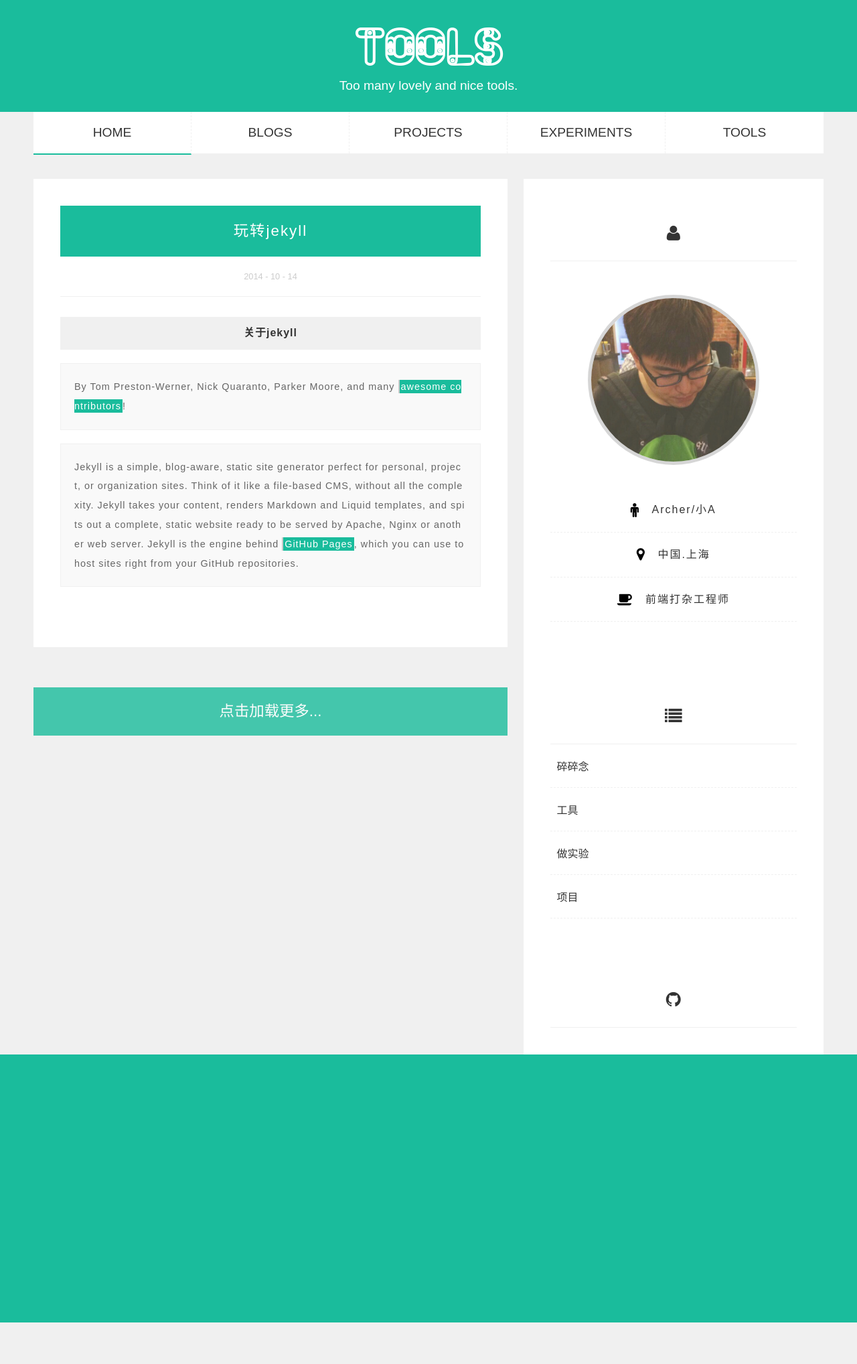
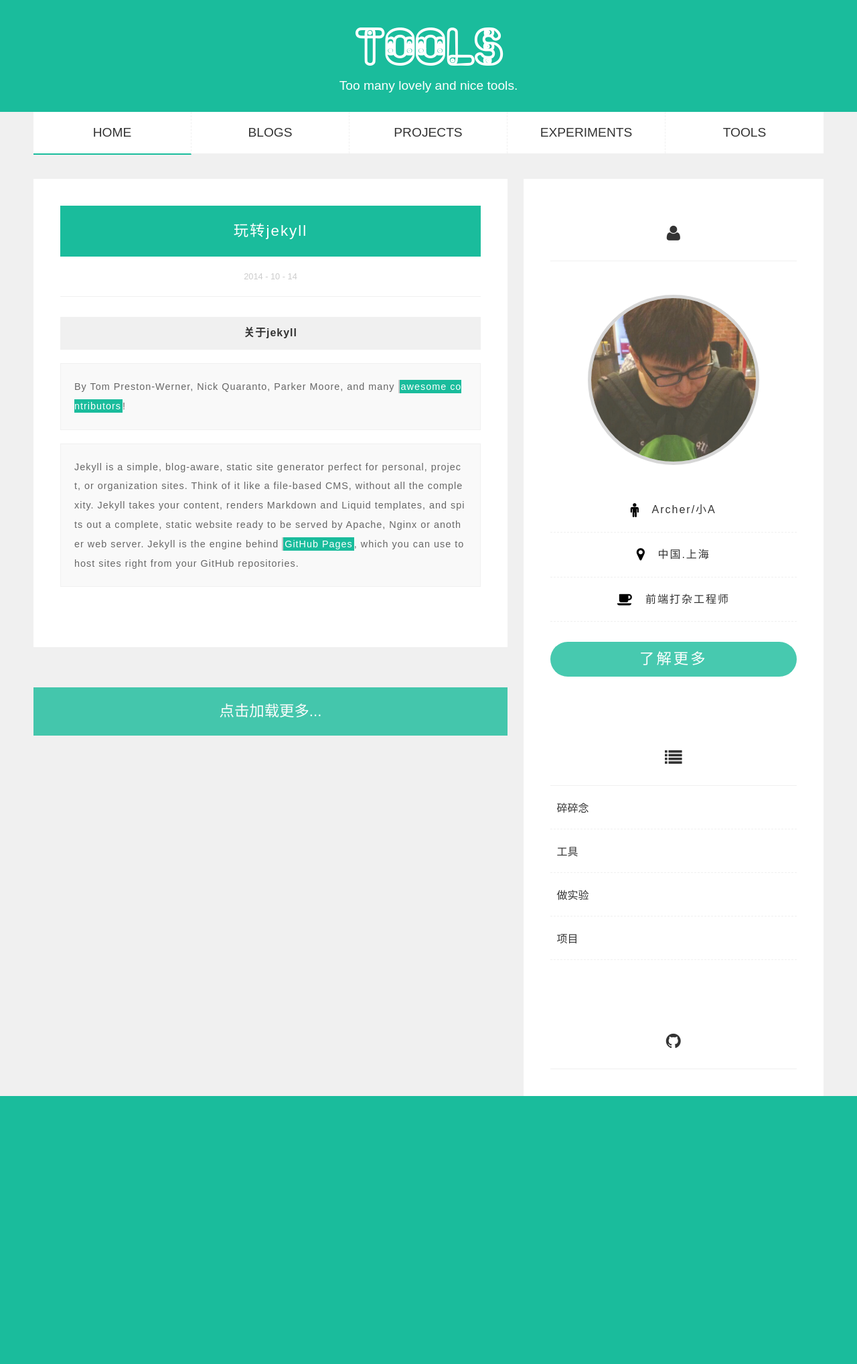
Before and after one commit to qddegtya/qddegtya.github.io, a Jekyll site: the page built from tools.html, in a window 1280 px wide. Shown: the whole page at 67% size. Built offline with Jekyll 4.4.1, drawn with Linux system fonts in a browser that asks for light colours; nearby versions of some CDN libraries; before the commit the page ends 1974 px from its top, so only the background shows below that.

Commit message:
增加了解更多
增加了解更多

```diff
--- a/_includes/index_sidebar.html
+++ b/_includes/index_sidebar.html
@@ -9,6 +9,9 @@
             <li><i class="fa fa-map-marker fa-lg"></i> <span class="archermeta--des">中国.上海</span></li>
             <li><i class="fa fa-coffee fa-lg"></i> <span class="archermeta--des">前端打杂工程师</span></li>
         </ul>
+        <div class="learnmemore">
+            <a href="/about">了解更多</a>
+        </div>
     </div>
 
     <div class="sidebar_item sidebar--cat">
--- a/assets/css/theme.css
+++ b/assets/css/theme.css
@@ -430,8 +430,25 @@ img{
     margin-left: 15px;
     line-height: 1.6rem;
 }
-
-
+.learnmemore{
+    text-align: center;
+    padding: 10px;
+    background-color: #1abc9c;
+    border-radius: 50px;
+    opacity: 0.8;
+    margin-top:30px;
+}
+.learnmemore:hover{
+    opacity: 1.0;
+}
+.learnmemore a{
+    color: #ffffff;
+    font-size:1.4rem;
+    line-height: 2.0rem;
+    text-decoration: none;
+    letter-spacing: 3px;
+    cursor: help;
+}
 
 /*-----------------------------*\
    $for js
```
Also changed, not shown: 6 other files.
